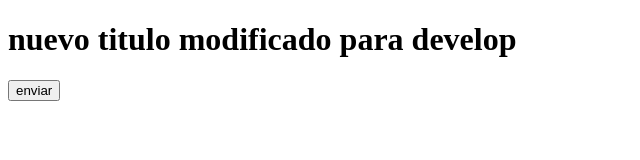
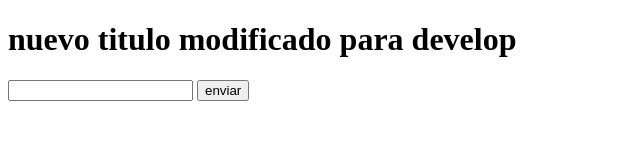
Before and after one commit to cleverfernando/HelloWorldGit, a plain HTML site: page index.html in a window 1280 px wide. Shown: the whole page, without its empty margins (0-640 px from the left). Drawn offline with Linux system fonts and the light colour scheme.

Commit message:
se modifico index

```diff
--- a/index.html
+++ b/index.html
@@ -8,6 +8,7 @@
 <body>
     <h1>nuevo titulo modificado para develop</h1>
     <form action="algo">
+        <input type="text" name="name" id="firstname">
         <input type="button" value="enviar">
     </form>
 </body>
```
